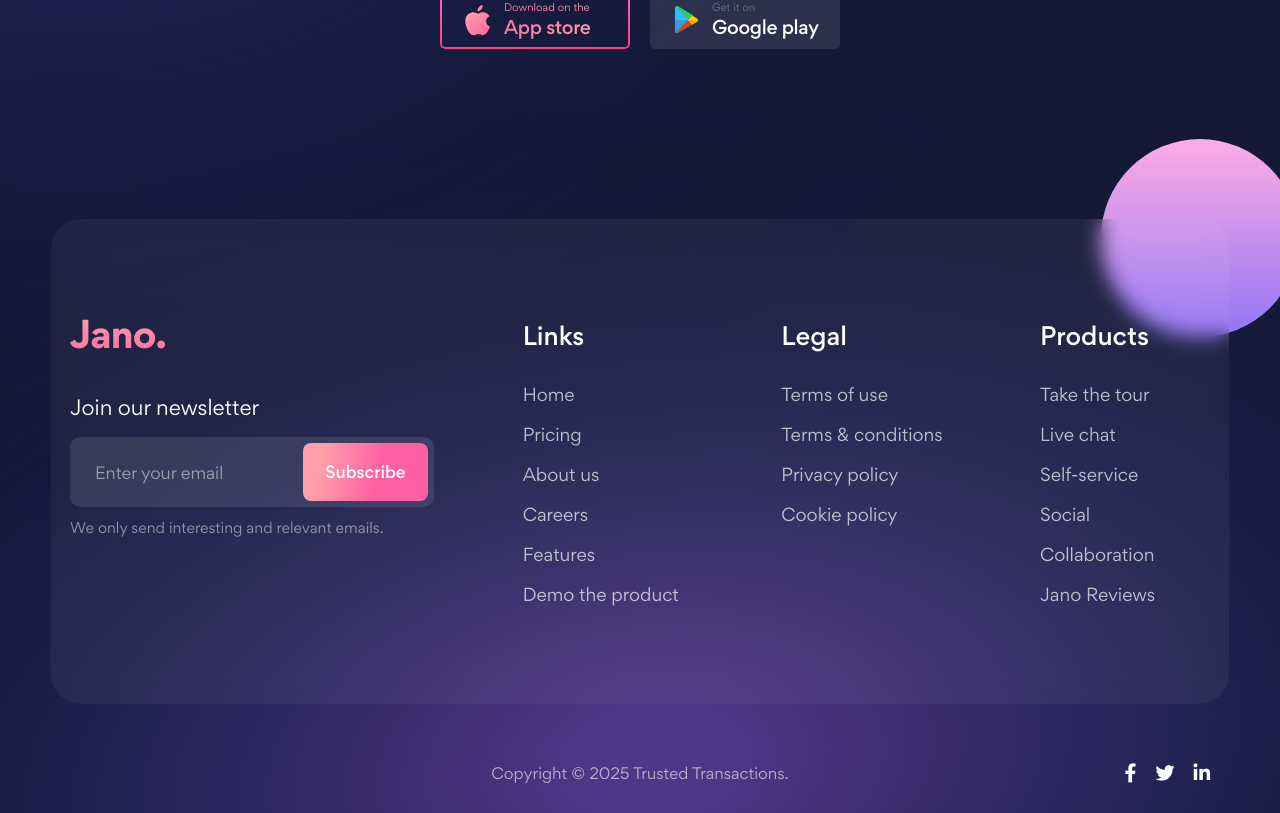
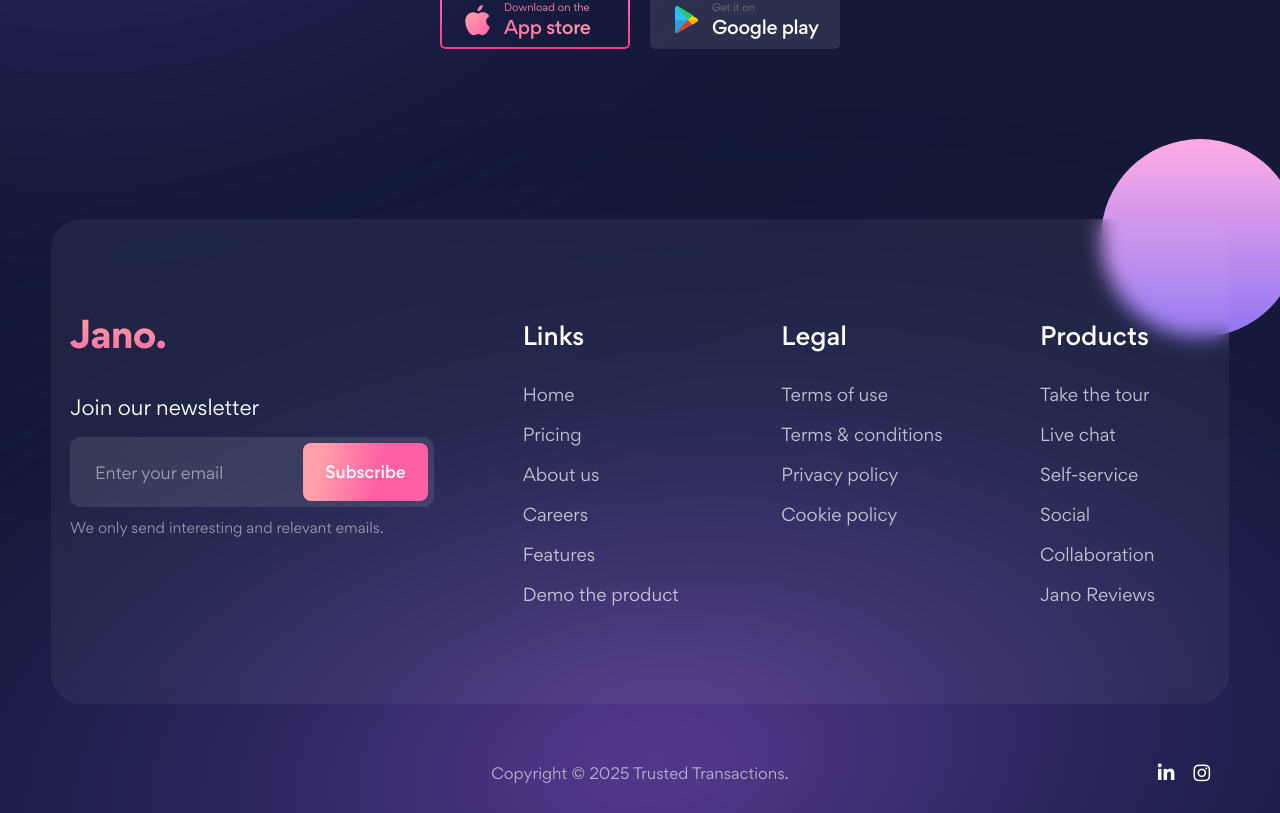
Before and after one commit to abhijeetmssn/sourabhCa, a Next.js app: page /home/crypto in a window 1280 px wide. Shown: the part 7851-8664 px from the top of the page. Built offline with nearby package versions, Linux system fonts and the light colour scheme.

Commit message:
changes done

```diff
--- a/app/home/insurance/page.jsx
+++ b/app/home/insurance/page.jsx
@@ -14,7 +14,7 @@ import Service from "@/components/home-page/home-1/Service";
 import Testimonial from "@/components/home-page/home-1/Testimonial";
 import WhyChoose from "@/components/home-page/home-1/WhyChoose";
 export const metadata = {
-  title: "CA || Home",
+  title: "Home",
 };
 const Insurance = () => {
   return (
--- a/app/home/lead-generation/page.jsx
+++ b/app/home/lead-generation/page.jsx
@@ -16,7 +16,7 @@ import Subscribe from "@/components/home-page/home-13/Subscribe";
 import CopyrightFooter from "@/components/home-page/home-13/CopyrightFooter";
 import Image from "next/image";
 export const metadata = {
-  title: "CA || Home",
+  title: "Home",
 };
 const LeadGeneration = () => {
   return (
--- a/app/home/web-hosting/page.jsx
+++ b/app/home/web-hosting/page.jsx
@@ -4,7 +4,7 @@ import Hero from "@/components/home-page/home-2/Hero";
 import Service2 from "@/components/services/Service2";
 import AboutUsV1 from "@/app/pages-menu/about-us-v1/page";
 export const metadata = {
-  title: "CA || HomeS",
+  title: "Home",
 };
 const WebHosting = () => {
   return (
--- a/app/page.jsx
+++ b/app/page.jsx
@@ -1,6 +1,6 @@
 import WebHosting from "./home/web-hosting/page";
 export const metadata = {
-  title: "CA || Home",
+  title: "Home",
 };
 const MainRoot = () => {
   return <WebHosting />;
--- a/app/pages-menu/about-us-v4/page.jsx
+++ b/app/pages-menu/about-us-v4/page.jsx
@@ -3,7 +3,7 @@ import Header2 from "@/components/header/Header2";
 import CopyrightFooter2 from "@/components/footer/CopyrightFooter2";
 
 export const metadata = {
-  title: "About Us V4 || Jano - Creative Multipurpose React NextJS Template",
+  title: "About Us",
 };
 const AboutUsV4 = () => {
   return (
--- a/app/pages-menu/service-v1/page.jsx
+++ b/app/pages-menu/service-v1/page.jsx
@@ -2,7 +2,7 @@ import DefaultFooter from "@/components/footer/DefaultFooter";
 import Service1 from "@/components/services/Service1";
 import Header2 from "@/components/header/Header2";
 export const metadata = {
-  title: "Service V1 || Jano - Creative Multipurpose React NextJS Template",
+  title: "Services",
 };
 const ServiceV1 = () => {
   const features = [
--- a/components/footer/CopyrightFooter2.jsx
+++ b/components/footer/CopyrightFooter2.jsx
@@ -13,16 +13,12 @@ const links = [
 
 const icons = [
   {
-    icon: "fab fa-facebook-f",
-    href: "https://www.facebook.com/",
+    icon: "fab fa-linkedin-in",
+    href: "https://www.linkedin.com/company/trusted-transactions-consultants/",
   },
   {
-    icon: "fab fa-twitter",
-    href: "https://www.twitter.com/",
-  },
-  {
-    icon: "fab fa-linkedin-in",
-    href: "https://www.linkedin.com/company/trusted-transactions-consultants/",
+    icon: "fab fa-instagram",
+    href: "https://www.instagram.com/trustedtransactionsconsultants?igsh=Y3RlanBtNGhzbm5v", // replace with your actual handle
   },
 ];
 
--- a/components/home-page/home-2/Hero.jsx
+++ b/components/home-page/home-2/Hero.jsx
@@ -30,7 +30,7 @@ const Hero = () => {
                 href="/contact/contact-v3"
                 className="btn-fourteen fw-500 tran3s"
               >
-                Contact us for a free consult
+                Contact us for a free consultation
               </Link>
             </div>
           </div>
--- a/components/services/Service2.jsx
+++ b/components/services/Service2.jsx
@@ -16,7 +16,6 @@ const services = [
     list: [
       "- Book-keeping- Day to day transactions records",
       "- Payroll- Payroll deductions and remittances to CRA",
-      "- Staff Augmentation",
       "- Compilation of Financial records"],
   },
 ];
```
